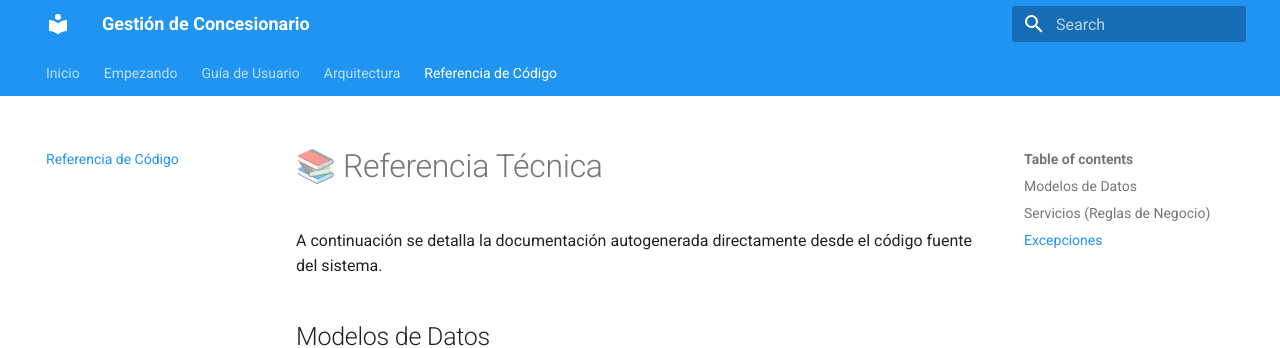
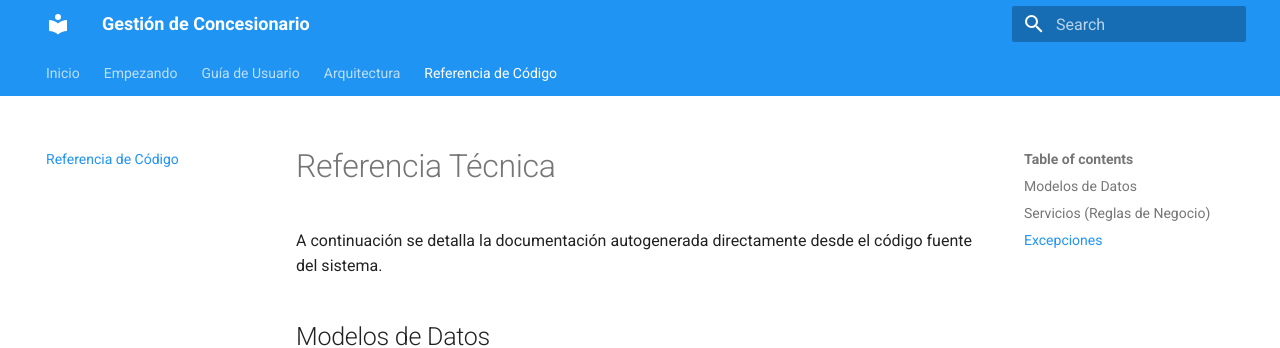
Before and after one commit to BRYANGC59/Sistema-de-Gestion-para-un-Concesionario-de-Carros-Usados, an MkDocs documentation site: the page built from docs/reference.md, in a window 1280 px wide and 1071 px high. Shown: the top 348 px of the window. Built offline with MkDocs 1.6.1 and Material for MkDocs 9.7.7, drawn with Linux system fonts in a browser that asks for light colours.

```diff
--- a/docs/reference.md
+++ b/docs/reference.md
@@ -1,4 +1,4 @@
-# 📚 Referencia Técnica
+# Referencia Técnica
 
 A continuación se detalla la documentación autogenerada directamente desde el código fuente del sistema.
 
--- a/mkdocs.yml
+++ b/mkdocs.yml
@@ -15,7 +15,7 @@ plugins:
   - mkdocstrings:
       handlers:
         python:
-          paths: [src]
+          paths: [.]
 
 nav:
   - Inicio: index.md
```
